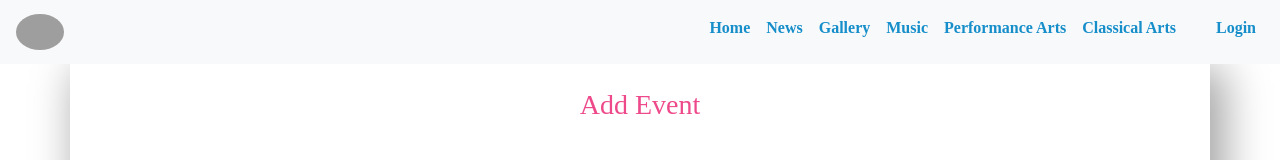
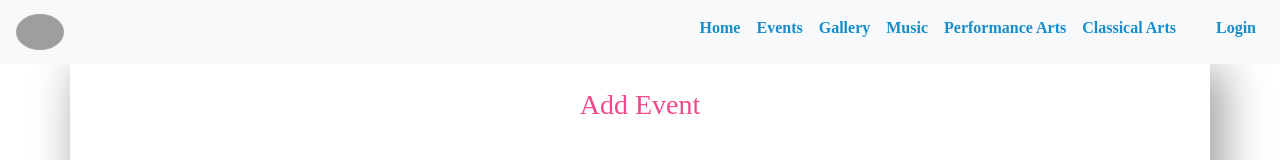
Before and after one commit to sandra-girgis/GP-front, a React (Create React App) app in the folder frontend/: page /addevent in a window 1280 px wide. Shown: the top 160 px of the page. Built offline with nearby package versions, Linux system fonts and the light colour scheme; no server answers; grey boxes are pictures that could not be loaded; a web font is replaced by a local one.

Commit message:
Navbar.js

```diff
--- a/frontend/src/components/Navbar.js
+++ b/frontend/src/components/Navbar.js
@@ -25,7 +25,7 @@ function Nav(props) {
             </li>
             <li className="nav-item">
               <NavLink className="nav nav-link pink bl" exact to="/news">
-                News
+                Events
               </NavLink>
             </li>
             {/* <li className="nav-item">
```
